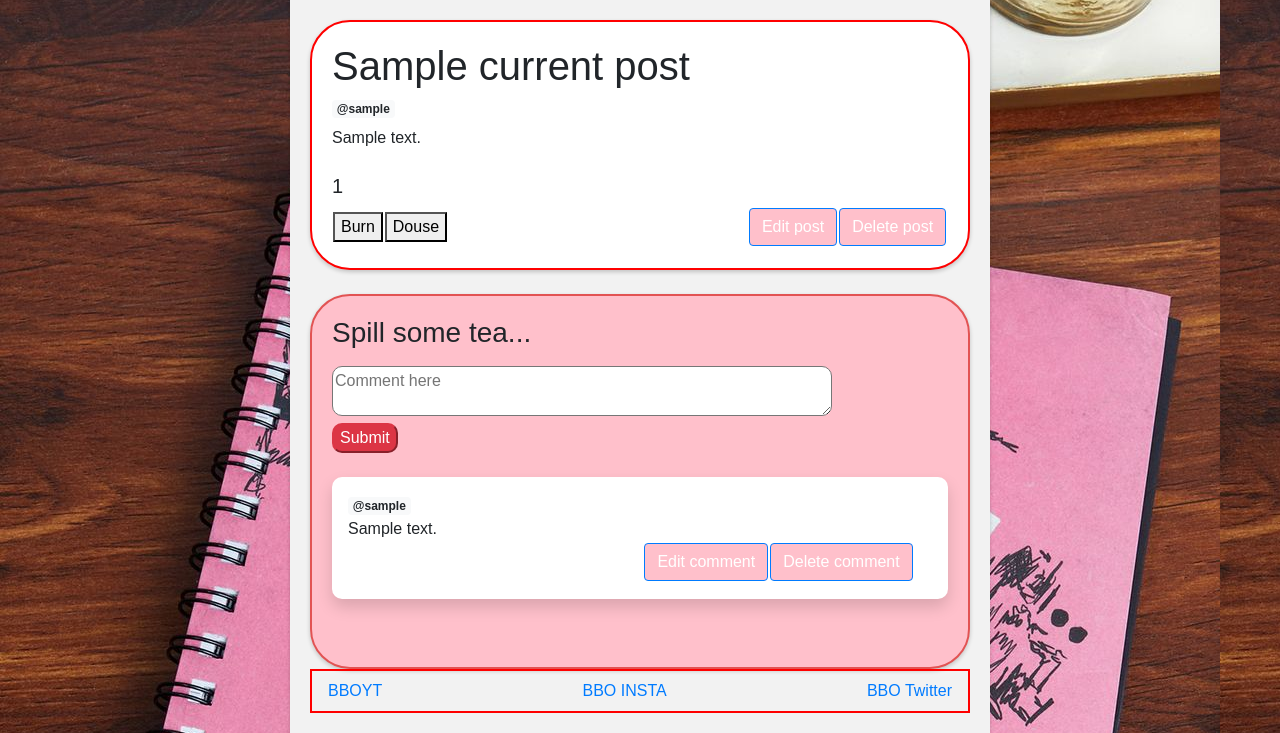
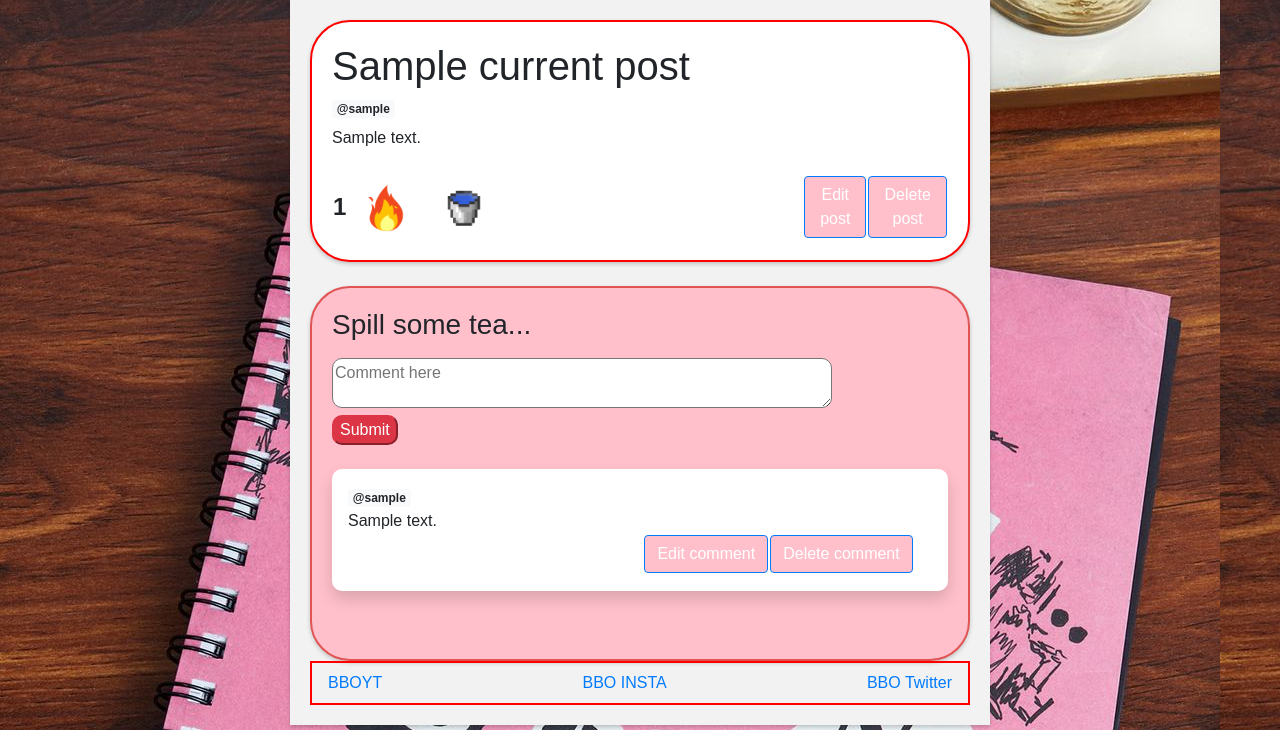
Before and after one commit to ptdeegan/burn-book-online, a Flask app: template templates/viewpost.html in a window 1280 px wide. Shown: the part 70-803 px from the top of the page. Run offline with Flask 3, Linux system fonts and the light colour scheme; tables that the repository leaves empty hold one stand-in row (values such as "Sample post"); the template is opened without the code that fills it: values that come from a table or form of the project are taken from there, most other values are stand-ins (such as "Sample title", 1, 10 or a date in 2020); lists and menus that the app fills with data are empty.

Commit message:
bug fix and visual shtuff

```diff
--- a/app.py
+++ b/app.py
@@ -128,9 +128,9 @@ def viewpost(post_id: int):
     if int(poster) == session["user"]["user_id"]:
         same_user = True
 
-    if single_post.post_body == "Burned!":
-        burned = True
-    return render_template('viewpost.html', current_post=single_post, comments = post_comments, current_user_info=current_user_info, same_user=same_user, num_burns=num_burns, poster=poster, postburned = burned)
+    #if single_post.post_body == "Burned!":
+        #burned = True
+    return render_template('viewpost.html', current_post=single_post, comments = post_comments, current_user_info=current_user_info, same_user=same_user, num_burns=num_burns, poster=poster)
 
 @app.post('/comment')
 def add_comment():
--- a/templates/viewpost.html
+++ b/templates/viewpost.html
@@ -24,10 +24,10 @@
         box-shadow: 0 2px 4px 0 rgba(0, 0, 0, 0.2);
     }
 
-  .burn-button {
+  /* .burn-button {
   bottom: 0;
   right: 0;
-  }
+  } */
 
 .postview {
         font-family: sans-serif;
@@ -62,21 +62,25 @@
       {{current_post.post_body}}</br><br>
 
     <!-- <div style="float:left; padding-right: 10px;"> -->
-      <h5>{{num_burns}}</h5>
+
       <table>
         <tr>
+          <th>
+            <strong style="float: right; font-size: x-large;">{{num_burns}}</strong>
+          </th>
           <th>
       <form action="/burnpost/{{current_post.post_id}}" method="POST" class="burn-button">
         <input type="hidden" name="post_id" value={{current_post.post_id}}>
         <input type="hidden" name="user_id" value={{current_user_info.user_id}}>
-        <button class="burn-button" id="button">Burn</button>
+        <button class="btn button-primary bottom: 0; right: 0;" id="button"><img src="{{ url_for('static', filename='fire.png') }}" style="width:50px;height:50px; border:none;background-color:white;">
+        </button>
       </form>
     </th>
     <th>
       <form action="/dousepost/{{current_post.post_id}}" method="POST" class="burn-button">
         <input type="hidden" name="post_id" value={{current_post.post_id}}>
         <input type="hidden" name="user_id" value={{current_user_info.user_id}}>
-        <button class="burn-button" id="button">Douse</button>
+        <button class="btn button-primary bottom: 0; right: 0;" id="button"><img src="{{ url_for('static', filename='bucketWater.gif') }}" style="width:50px;height:50px; border:none;background-color:white;"></button>
       </form>
     </th>
     <!-- </div> -->
@@ -85,7 +89,7 @@
       <p style="color: white;">...................................................................</p>
     </th>
     <th>
-      {% if postburned != true %}
+      {% if current_post.post_body != "Burned!" %}
       <form action="/edit/{{current_post.post_id}}" method="POST">
           <input type="hidden" name="post_id" value={{current_post.post_id}}>
           <button type="submit" class="btn btn-primary"  style="background-color: pink;" style="border-color: red;">Edit post</button>
```
Also changed, not shown: static/bucketWater.gif (added), static/burn.jpg (deleted), static/burning.png (deleted), static/fire.png (added), static/tinder.png (added).
